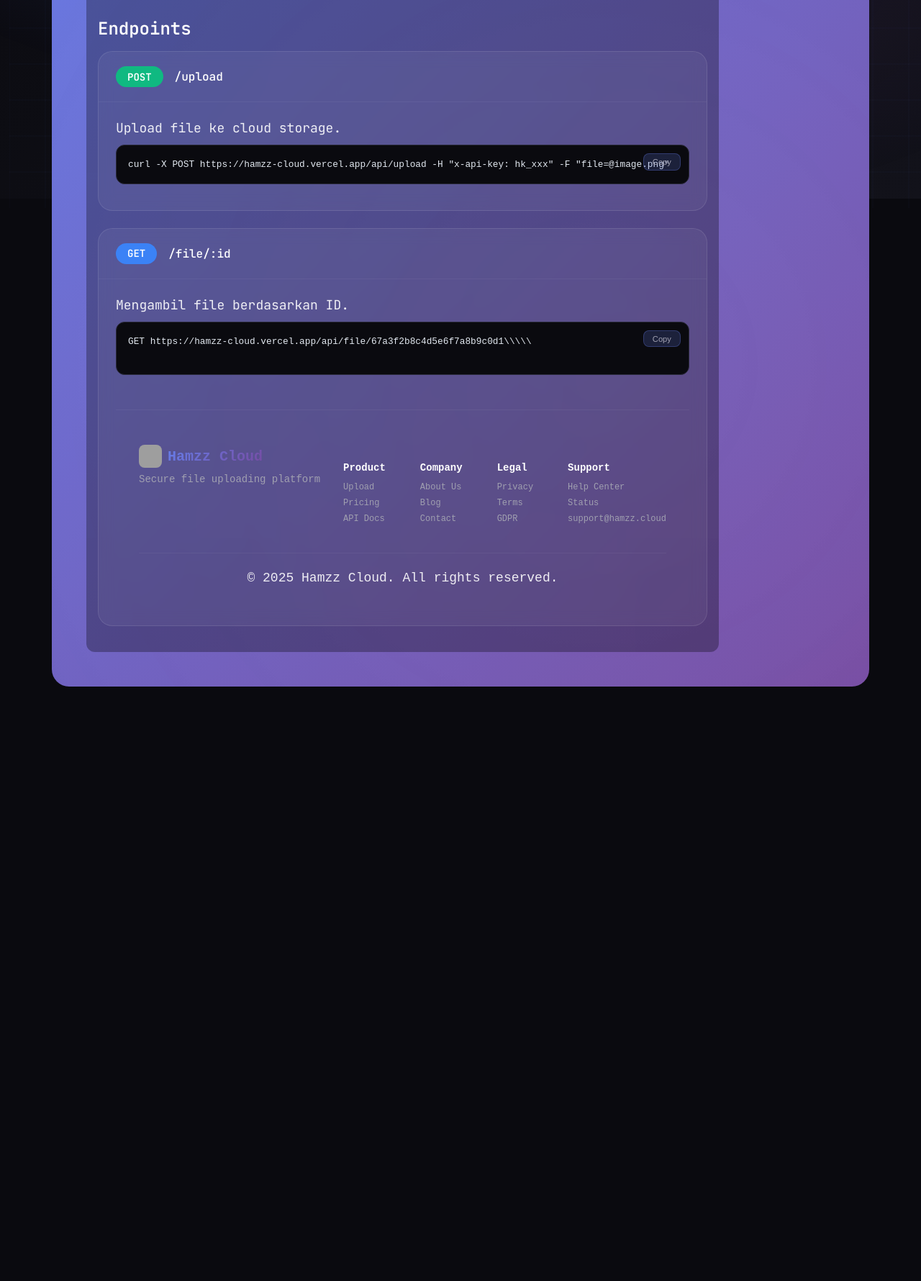
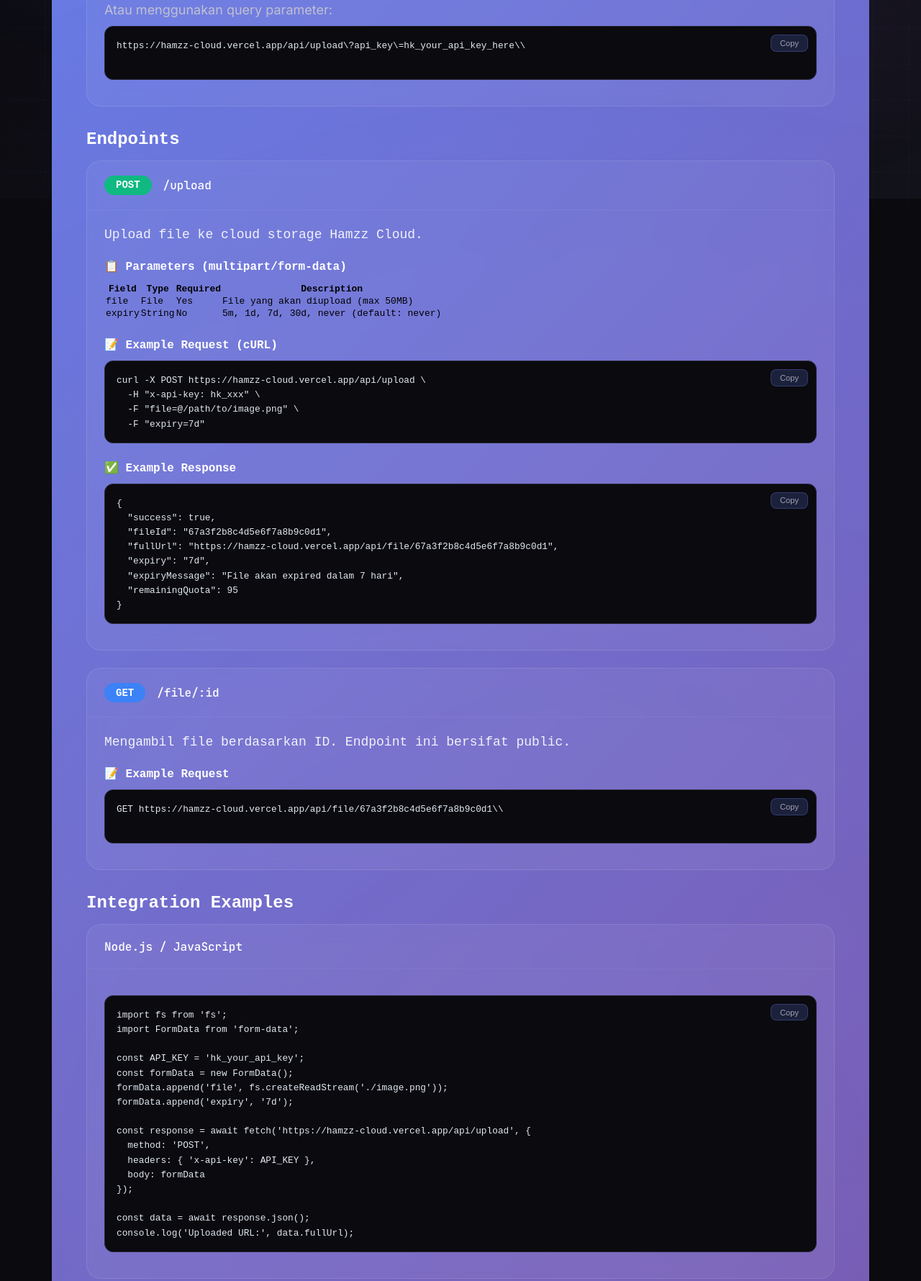
Before and after one commit to eatmyd180/hamzz-cloud, a website: page docs.html in a window 1280 px wide. Shown: the part 524-2304 px from the top of the page at 72% size. Before the commit the page ends 1542 px from the top, so only its background shows below. Drawn offline with Linux system fonts and the light colour scheme; grey boxes are pictures that could not be loaded.

Commit message:
Fix docs: Proper code formatting, remove broken newline characters

```diff
--- a/docs.html
+++ b/docs.html
@@ -54,9 +54,6 @@
         .copy-code-btn { position: absolute; top: 0.75rem; right: 0.75rem; background: rgba(102,126,234,0.2); border: 1px solid rgba(102,126,234,0.3); padding: 0.3rem 0.75rem; border-radius: 8px; color: #a0a0b0; font-size: 0.7rem; cursor: pointer; transition: all 0.2s; }
         .copy-code-btn:hover { background: rgba(102,126,234,0.4); color: white; }
         .copy-code-btn.copied { background: #10b981; border-color: #10b981; color: white; }
-        table { width: 100%; border-collapse: collapse; margin: 1rem 0; display: block; overflow-x: auto; }
-        th, td { padding: 0.75rem; text-align: left; border-bottom: 1px solid rgba(255,255,255,0.1); color: #c0c0d0; }
-        th { color: white; background: rgba(255,255,255,0.03); font-weight: 600; }
         .toast { position: fixed; bottom: 2rem; right: 2rem; background: #1e1e2a; border: 1px solid #10b981; padding: 0.75rem 1.25rem; border-radius: 12px; color: white; font-size: 0.875rem; z-index: 1000; animation: slideInRight 0.3s ease; }
         @keyframes slideInRight { from { transform: translateX(100%); opacity: 0; } to { transform: translateX(0); opacity: 1; } }
         .footer { border-top: 1px solid rgba(255,255,255,0.05); padding: 3rem 2rem 2rem; margin-top: 3rem; }
@@ -93,12 +90,154 @@
         </div>
     </nav>
     <div class="container">
-        <div class="hero"><h1>API Documentation</h1><p>Integrasikan layanan upload file ke aplikasi Anda dengan mudah</p><div class="base-url">Base URL: https://hamzz-cloud.vercel.app/api\</div\>\</div\>
+        <div class="hero">
+            <h1>API Documentation</h1>
+            <p>Integrasikan layanan upload file ke aplikasi Anda dengan mudah</p>
+            <div class="base-url">Base URL: https://hamzz-cloud.vercel.app/api\</div\>
+        </div>
+
         <h2>Authentication</h2>
-        <div class="endpoint"><div class="endpoint-body"><p style="color:#c0c0d0;">Semua endpoint memerlukan <strong style="color:#667eea;">API Key</strong> dari dashboard.</p><div class="code-block"><button class="copy-code-btn" onclick="copyCode(this, 'headers')">Copy</button><pre id="headers"><code>Headers:\n  x-api-key: hk_your_api_key_here</code></pre></div></div></div>
+        <div class="endpoint">
+            <div class="endpoint-body">
+                <p style="color:#c0c0d0; margin-bottom:1rem;">Semua endpoint memerlukan <strong style="color:#667eea;">API Key</strong> yang dapat diperoleh dari dashboard setelah registrasi.</p>
+                <div class="code-block">
+                    <button class="copy-code-btn" onclick="copyCode(this, 'headers')">Copy</button>
+                    <pre id="headers"><code>Headers:
+  x-api-key: hk_your_api_key_here</code></pre>
+                </div>
+                <p style="color:#c0c0d0; margin-top:1rem;">Atau menggunakan query parameter:</p>
+                <div class="code-block">
+                    <button class="copy-code-btn" onclick="copyCode(this, 'query')">Copy</button>
+                    <pre id="query"><code>https://hamzz-cloud.vercel.app/api/upload\?api_key\=hk_your_api_key_here\</code\>\</pre\>
+                </div>
+            </div>
+        </div>
+
         <h2>Endpoints</h2>
-        <div class="endpoint"><div class="endpoint-header"><span class="method post">POST</span><span class="path">/upload</span></div><div class="endpoint-body"><p>Upload file ke cloud storage.</p><div class="code-block"><button class="copy-code-btn" onclick="copyCode(this, 'curl')">Copy</button><pre id="curl"><code>curl -X POST https://hamzz-cloud.vercel.app/api/upload -H "x-api-key: hk_xxx" -F "file=@image.png"</code></pre></div></div></div>
-        <div class="endpoint"><div class="endpoint-header"><span class="method get">GET</span><span class="path">/file/:id</span></div><div class="endpoint-body"><p>Mengambil file berdasarkan ID.</p><div class="code-block"><button class="copy-code-btn" onclick="copyCode(this, 'getfile')">Copy</button><pre id="getfile"><code>GET https://hamzz-cloud.vercel.app/api/file/67a3f2b8c4d5e6f7a8b9c0d1\</code\>\</pre\>\</div\>\</div\>\</div\>
+
+        <div class="endpoint">
+            <div class="endpoint-header">
+                <span class="method post">POST</span>
+                <span class="path">/upload</span>
+            </div>
+            <div class="endpoint-body">
+                <p>Upload file ke cloud storage Hamzz Cloud.</p>
+                <h4>📋 Parameters (multipart/form-data)</h4>
+                <table>
+                    <thead><tr><th>Field</th><th>Type</th><th>Required</th><th>Description</th></tr></thead>
+                    <tbody>
+                        <tr><td>file</td><td>File</td><td>Yes</td><td>File yang akan diupload (max 50MB)</td></tr>
+                        <tr><td>expiry</td><td>String</td><td>No</td><td>5m, 1d, 7d, 30d, never (default: never)</td></tr>
+                    </tbody>
+                </table>
+                <h4>📝 Example Request (cURL)</h4>
+                <div class="code-block">
+                    <button class="copy-code-btn" onclick="copyCode(this, 'curl')">Copy</button>
+                    <pre id="curl"><code>curl -X POST https://hamzz-cloud.vercel.app/api/upload \
+  -H "x-api-key: hk_xxx" \
+  -F "file=@/path/to/image.png" \
+  -F "expiry=7d"</code></pre>
+                </div>
+                <h4>✅ Example Response</h4>
+                <div class="code-block">
+                    <button class="copy-code-btn" onclick="copyCode(this, 'response')">Copy</button>
+                    <pre id="response"><code>{
+  "success": true,
+  "fileId": "67a3f2b8c4d5e6f7a8b9c0d1",
+  "fullUrl": "https://hamzz-cloud.vercel.app/api/file/67a3f2b8c4d5e6f7a8b9c0d1",
+  "expiry": "7d",
+  "expiryMessage": "File akan expired dalam 7 hari",
+  "remainingQuota": 95
+}</code></pre>
+                </div>
+            </div>
+        </div>
+
+        <div class="endpoint">
+            <div class="endpoint-header">
+                <span class="method get">GET</span>
+                <span class="path">/file/:id</span>
+            </div>
+            <div class="endpoint-body">
+                <p>Mengambil file berdasarkan ID. Endpoint ini bersifat public.</p>
+                <h4>📝 Example Request</h4>
+                <div class="code-block">
+                    <button class="copy-code-btn" onclick="copyCode(this, 'getfile')">Copy</button>
+                    <pre id="getfile"><code>GET https://hamzz-cloud.vercel.app/api/file/67a3f2b8c4d5e6f7a8b9c0d1\</code\>\</pre\>
+                </div>
+            </div>
+        </div>
+
+        <h2>Integration Examples</h2>
+
+        <div class="endpoint">
+            <div class="endpoint-header"><span class="path">Node.js / JavaScript</span></div>
+            <div class="endpoint-body">
+                <div class="code-block">
+                    <button class="copy-code-btn" onclick="copyCode(this, 'nodejs')">Copy</button>
+                    <pre id="nodejs"><code>import fs from 'fs';
+import FormData from 'form-data';
+
+const API_KEY = 'hk_your_api_key';
+const formData = new FormData();
+formData.append('file', fs.createReadStream('./image.png'));
+formData.append('expiry', '7d');
+
+const response = await fetch('https://hamzz-cloud.vercel.app/api/upload', {
+  method: 'POST',
+  headers: { 'x-api-key': API_KEY },
+  body: formData
+});
+
+const data = await response.json();
+console.log('Uploaded URL:', data.fullUrl);</code></pre>
+                </div>
+            </div>
+        </div>
+
+        <div class="endpoint">
+            <div class="endpoint-header"><span class="path">Python</span></div>
+            <div class="endpoint-body">
+                <div class="code-block">
+                    <button class="copy-code-btn" onclick="copyCode(this, 'python')">Copy</button>
+                    <pre id="python"><code>import requests
+
+API_KEY = "hk_your_api_key"
+url = "https://hamzz-cloud.vercel.app/api/upload"
+
+with open("image.png", "rb") as f:
+    files = {"file": f}
+    data = {"expiry": "7d"}
+    headers = {"x-api-key": API_KEY}
+    response = requests.post(url, files=files, data=data, headers=headers)
+
+print(response.json()["fullUrl"])</code></pre>
+                </div>
+            </div>
+        </div>
+
+        <div class="endpoint">
+            <div class="endpoint-header"><span class="path">WhatsApp Bot (Baileys)</span></div>
+            <div class="endpoint-body">
+                <div class="code-block">
+                    <button class="copy-code-btn" onclick="copyCode(this, 'wa')">Copy</button>
+                    <pre id="wa"><code>async function handleMediaMessage(msg) {
+  const media = await msg.downloadMedia();
+  const formData = new FormData();
+  formData.append('file', Buffer.from(media.data, 'base64'), media.filename);
+
+  const response = await fetch('https://hamzz-cloud.vercel.app/api/upload', {
+    method: 'POST',
+    headers: { 'x-api-key': process.env.HAMZZ_API_KEY },
+    body: formData
+  });
+
+  const result = await response.json();
+  await msg.reply(`✅ File uploaded!\n🔗 ${result.fullUrl}`);
+}</code></pre>
+                </div>
+            </div>
+        </div>
     </div>
     <footer class="footer">
         <div class="footer-container">
@@ -110,9 +249,35 @@
         </div>
     </footer>
     <script>
-        function copyCode(btn, elementId) { const pre = document.getElementById(elementId); const text = pre.innerText; navigator.clipboard.writeText(text).then(() => { btn.textContent = 'Copied!'; btn.classList.add('copied'); setTimeout(() => { btn.textContent = 'Copy'; btn.classList.remove('copied'); }, 2000); const toast = document.createElement('div'); toast.className = 'toast'; toast.innerHTML = '✅ Code copied!'; document.body.appendChild(toast); setTimeout(() => toast.remove(), 2000); }); }
-        const hamburger = document.getElementById('hamburger'); const navLinks = document.getElementById('navLinks'); hamburger.addEventListener('click', () => { hamburger.classList.toggle('active'); navLinks.classList.toggle('active'); });
-        const token = localStorage.getItem('token'); if (token) { document.getElementById('authBtn').style.display = 'none'; document.getElementById('dashboardBtn').style.display = 'inline-block'; }
+        function copyCode(btn, elementId) {
+            const pre = document.getElementById(elementId);
+            let text = pre.innerText || pre.textContent;
+            text = text.replace(/\\n/g, '\n');
+            navigator.clipboard.writeText(text).then(() => {
+                btn.textContent = 'Copied!';
+                btn.classList.add('copied');
+                setTimeout(() => {
+                    btn.textContent = 'Copy';
+                    btn.classList.remove('copied');
+                }, 2000);
+                const toast = document.createElement('div');
+                toast.className = 'toast';
+                toast.innerHTML = '✅ Code copied to clipboard!';
+                document.body.appendChild(toast);
+                setTimeout(() => toast.remove(), 2000);
+            });
+        }
+        const hamburger = document.getElementById('hamburger');
+        const navLinks = document.getElementById('navLinks');
+        hamburger.addEventListener('click', () => {
+            hamburger.classList.toggle('active');
+            navLinks.classList.toggle('active');
+        });
+        const token = localStorage.getItem('token');
+        if (token) {
+            document.getElementById('authBtn').style.display = 'none';
+            document.getElementById('dashboardBtn').style.display = 'inline-block';
+        }
     </script>
 </body>
 </html>
```
